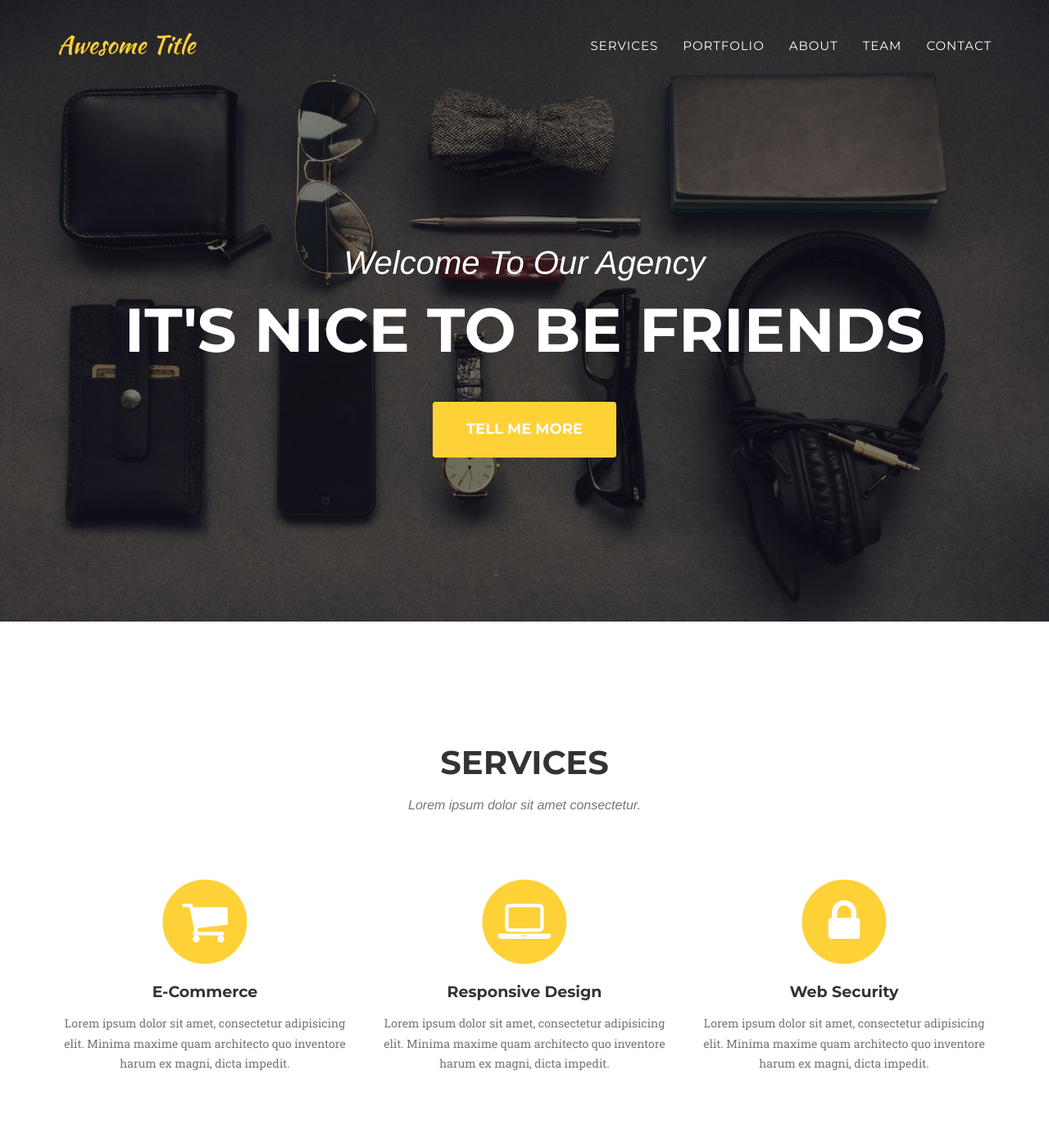
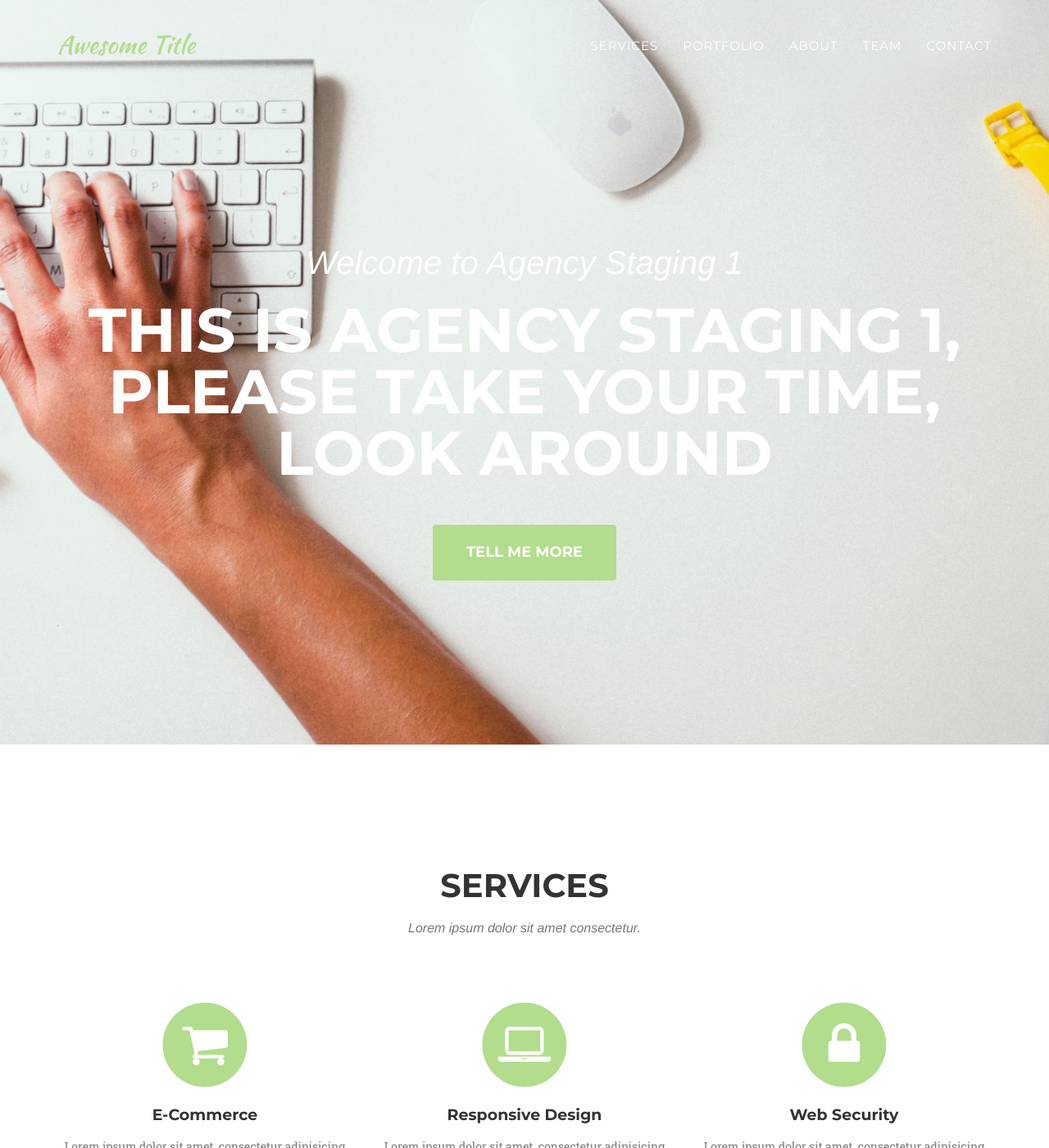
Before and after one commit to heydavid-dev/staging-agency-1-1, a Jekyll site: the page built from index.html, in a window 1280 px wide and 1400 px high. Shown: the whole window at 82% size. Built offline with Jekyll 4.4.1, drawn with Linux system fonts in a browser that asks for light colours; some web fonts are replaced.

```diff
--- a/_config.yml
+++ b/_config.yml
@@ -1,9 +1,9 @@
-url: https://chickensmitten.github.io
-baseurl: /agency
+url: https://heydavid-dev.github.io
+baseurl: /staging-agency-1-1
 
 # Site settings
-header_title: Welcome To Our Agency
-header_subtitle: It's Nice to be Friends
+header_title: Welcome to Agency Staging 1
+header_subtitle: This is Agency Staging 1, please take your time, look around
 
 title: Awesome Title
 email: your-email@domain.com
--- a/_data/template.yml
+++ b/_data/template.yml
@@ -1,7 +1,7 @@
 # Color settings (hex-codes without the leading hash-tag)
 color:
-  primary: fed136
-  secondary: fec503
+  primary: b1dd8c
+  secondary: 77bb41
   secondary-dark: 333
   muted: 777
 
```
Also changed, not shown: img/header-bg.jpg, img/map-image.png.
